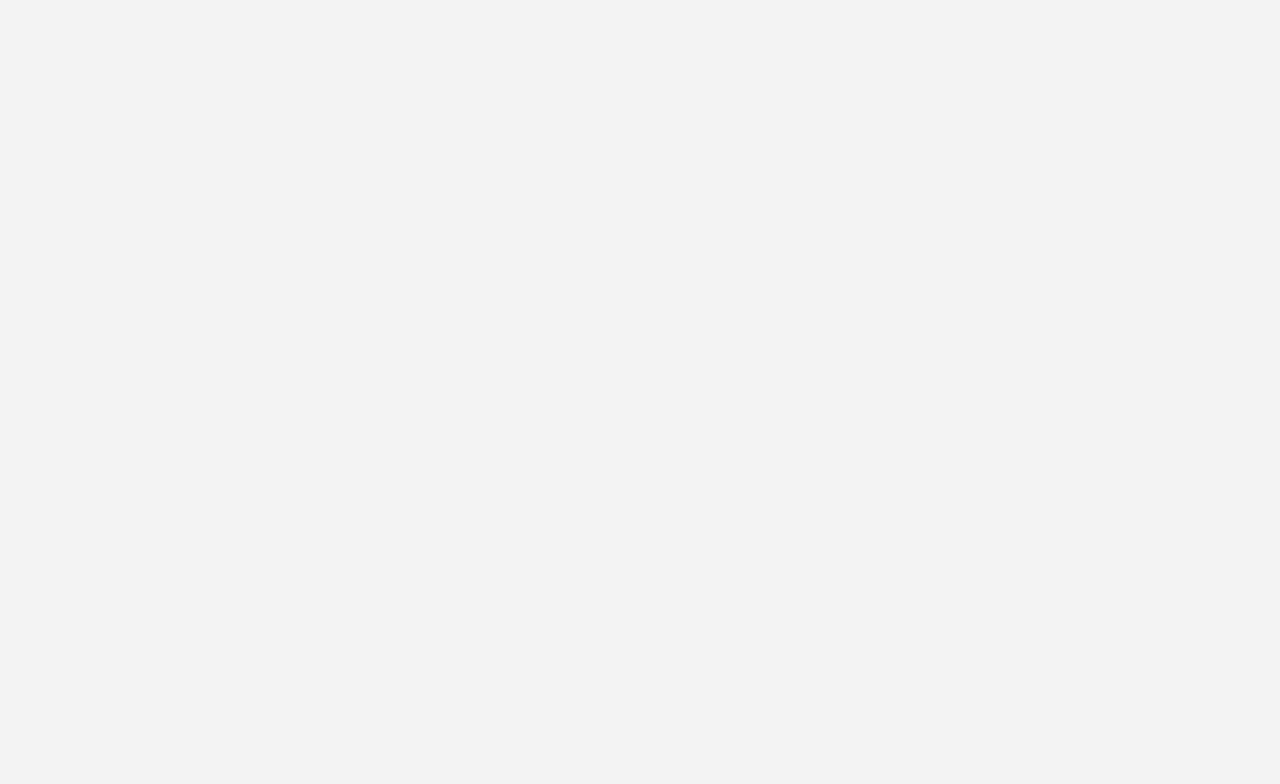
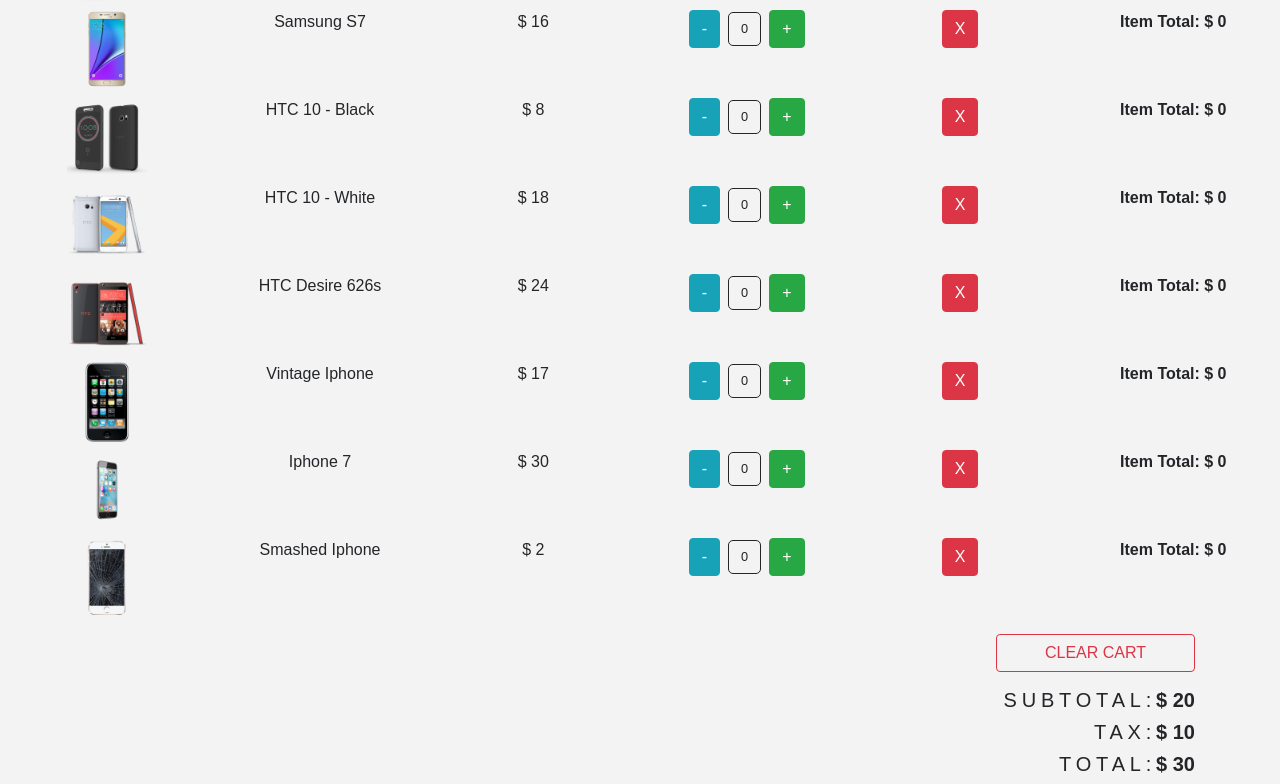
Before and after one commit to DiegoRamires/react-store, a React (Create React App) app: page /cart in a window 1280 px wide. Shown: the part 294-1078 px from the top of the page. Before the commit the page ends 800 px from the top, so only its background shows below. Built offline with nearby package versions, Linux system fonts and the light colour scheme.

Commit message:
add cart totals component

```diff
--- a/src/components/Cart/Cart.js
+++ b/src/components/Cart/Cart.js
@@ -4,6 +4,7 @@
 import EmptyCart from './EmptyCart';
 import { ProductConsumer } from '../../context'
 import CartList from './CartList';
+import CartTotals from './CartTotals';
 
 class Cart extends Component {
   render() {
@@ -18,6 +19,7 @@
                   <Title name="your" title="cart" />
                   <CartColumns />
                   <CartList value={value} />
+                  <CartTotals value={value} />
                 </>
               )
             } else {
--- /dev/null
+++ b/src/components/Cart/CartTotals.js
@@ -0,0 +1,43 @@
+import React from 'react';
+import { Link } from 'react-router-dom'
+
+export default function CartTotals({value}) {
+  const { cartSubTotal, cartTax, cartTotal, clearCart } = value
+  return (
+    <>
+      <div className="container">
+        <div className="row">
+          <div className="col-10 mt-2 ml-sm-5 ml-md-auto col-sm-8 text-capitalize text-right">
+            <Link to="/">
+              <button
+                className="btn btn-outline-danger text-uppercase mb-3 px-5"
+                type="button"
+                onClick={() => clearCart()}
+              >
+                clear cart
+              </button>
+            </Link>
+            <h5>
+              <span className="text-title">
+                subtotal:
+              </span>
+              <strong>$ {cartSubTotal}</strong>
+            </h5>
+            <h5>
+              <span className="text-title">
+                tax:
+              </span>
+              <strong>$ {cartTax}</strong>
+            </h5>
+            <h5>
+              <span className="text-title">
+                total:
+              </span>
+              <strong>$ {cartTotal}</strong>
+            </h5>
+          </div>
+        </div>
+      </div>
+    </>
+  );
+}
--- a/src/context.js
+++ b/src/context.js
@@ -9,12 +9,12 @@
   state = {
     products: [],
     detailProduct: detailProduct,
-    cart: [],
+    cart: storeProducts,
     modalOpen: false,
     modalProduct: detailProduct,
-    cartSubTotal: 0,
-    cartTax: 0,
-    cartTotal: 0
+    cartSubTotal: 20,
+    cartTax: 10,
+    cartTotal: 30
   }
 
   componentDidMount() {
```
